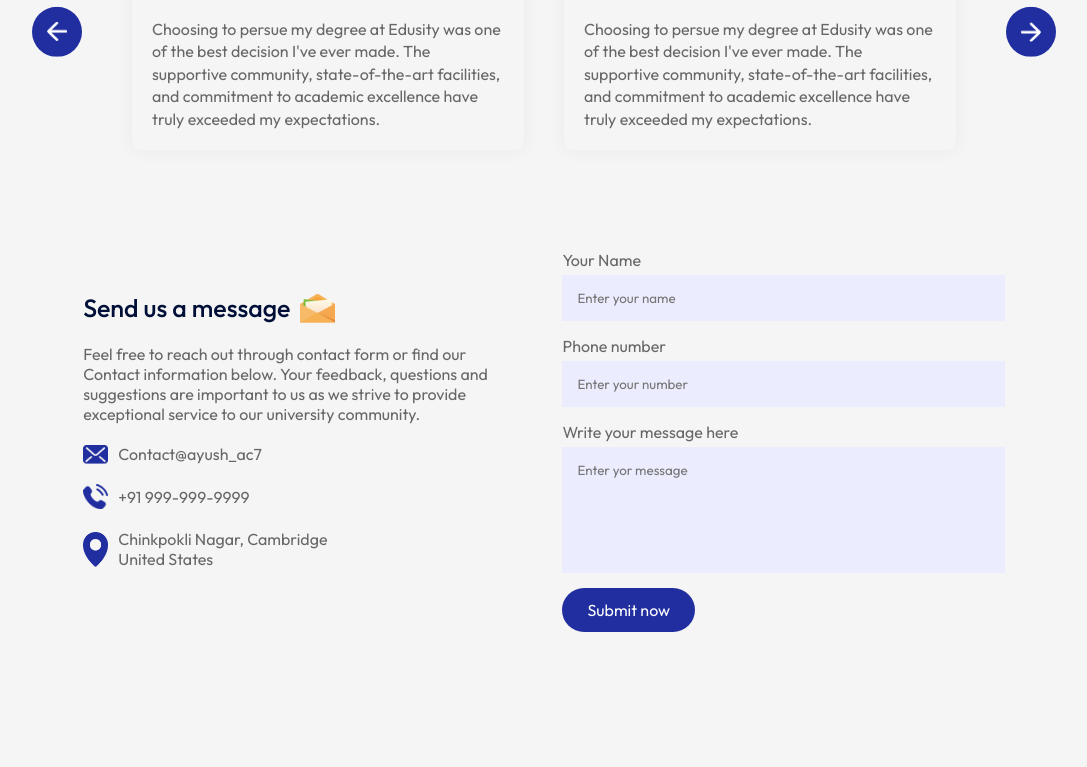
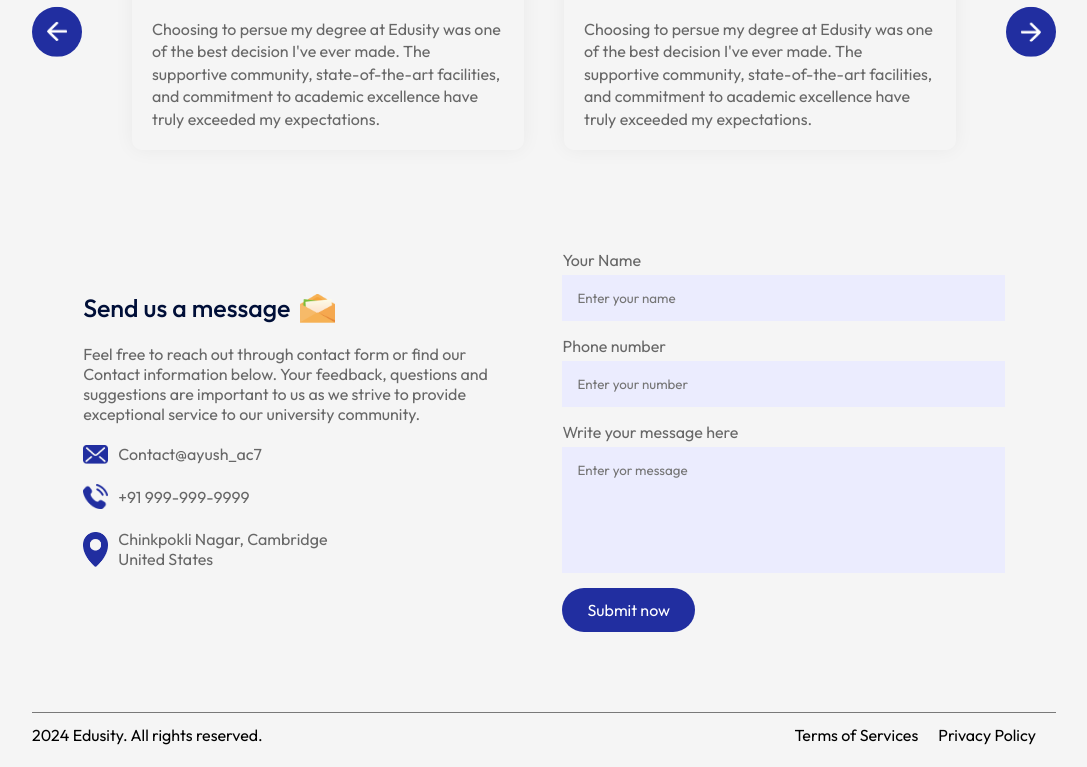
Before and after one commit to ayush-ac7/University-website, a React (Vite) app: page / in a window 1280 px wide. Shown: the part 2727-3494 px from the top of the page, without its empty margins (96-1183 px from the left). Before the commit the page ends 3439 px from the top, so only its background shows below. Built offline with nearby package versions, Linux system fonts and the light colour scheme.

Commit message:
done with footer part

```diff
--- a/src/App.jsx
+++ b/src/App.jsx
@@ -6,6 +6,7 @@
 import Campus from "./Components/Campus/Campus";
 import Testimonials from "./Components/Testimonials/Testimonials";
 import Contact from "./Components/Contact/Contact";
+import Footer from "./Components/Footer/Footer";
 
 export default function App() {
 
@@ -22,6 +23,7 @@
         <Title subTitle="Testimonials" title="What Student Says"/>
         <Testimonials />
         <Contact/>
+        <Footer/>
       </div>
     </div>
    )
--- /dev/null
+++ b/src/Components/Footer/Footer.css
@@ -0,0 +1,13 @@
+.footer {
+    margin: 10px auto;
+    display: flex;
+    align-items: center;
+    justify-content: space-between;
+    border-top: 1px solid #797979;
+    padding: 12px 0;
+}
+.footer ul li {
+    list-style: none;
+    display: inline-block;
+    margin-right: 20px;
+}
--- /dev/null
+++ b/src/Components/Footer/Footer.jsx
@@ -0,0 +1,13 @@
+import "./Footer.css"
+
+export default function Footer() {
+    return (
+        <div className="footer">
+            <p>2024 Edusity. All rights reserved.</p>
+            <ul>
+                <li>Terms of Services</li>
+                <li>Privacy Policy</li>
+            </ul>
+        </div>
+    )
+}
```
